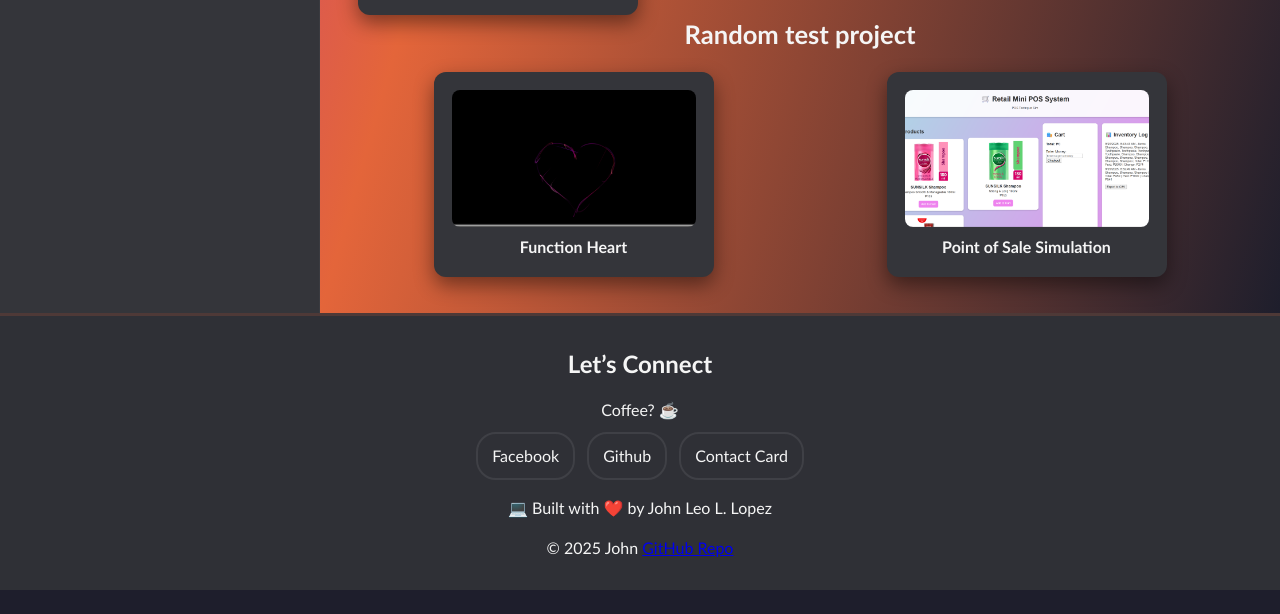
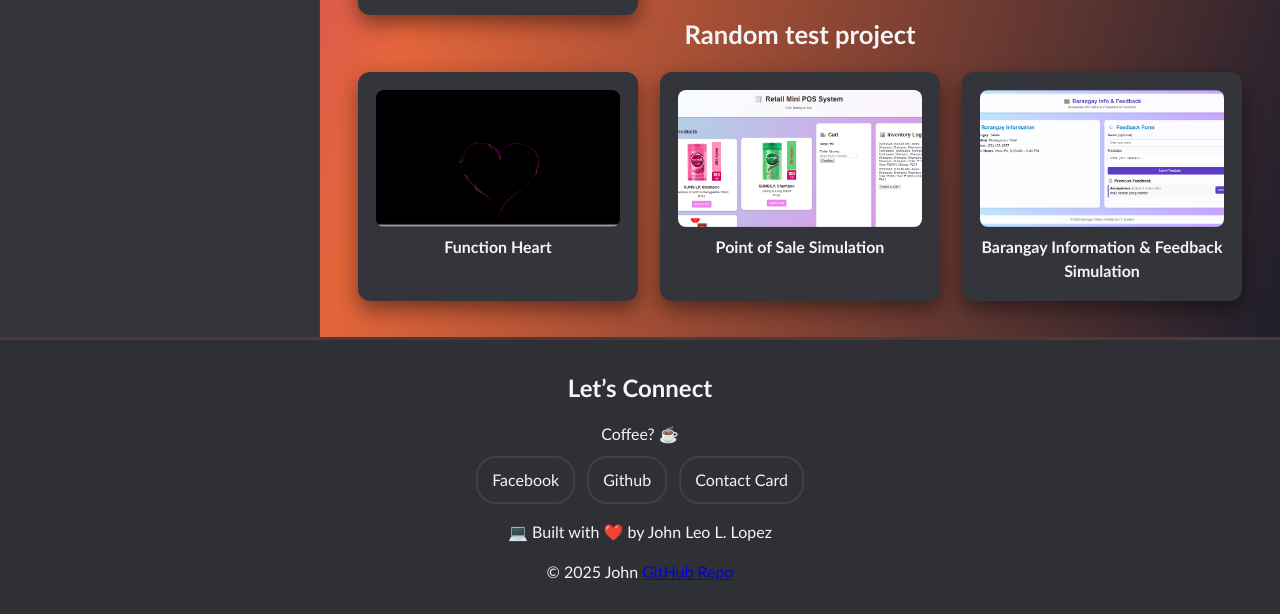
Before and after one commit to yelo29/leo2930port, a plain HTML site: page index.html in a window 1280 px wide. Shown: the part 3150-3764 px from the top of the page. Before the commit the page ends 3740 px from the top, so only its background shows below. Drawn offline with Linux system fonts and the light colour scheme.

Commit message:
Update index.html

```diff
--- a/index.html
+++ b/index.html
@@ -691,6 +691,10 @@
             <img src="point_of_sale_practise_lopez_photocheck.png" alt="POS Preview" loading="lazy">
             <p>Point of Sale Simulation</p>
           </a>
+          <a href="barangay_info_and_feed_lopez.html" target="_blank" class="project-tile" rel="noopener">
+            <img src="barangay_iaf_lopez_preview.png" alt="Barangay Info & Feedback Preview" loading="lazy">
+            <p>Barangay Information & Feedback Simulation</p>
+          </a>
         </div>
       </section>
     </main>
```
